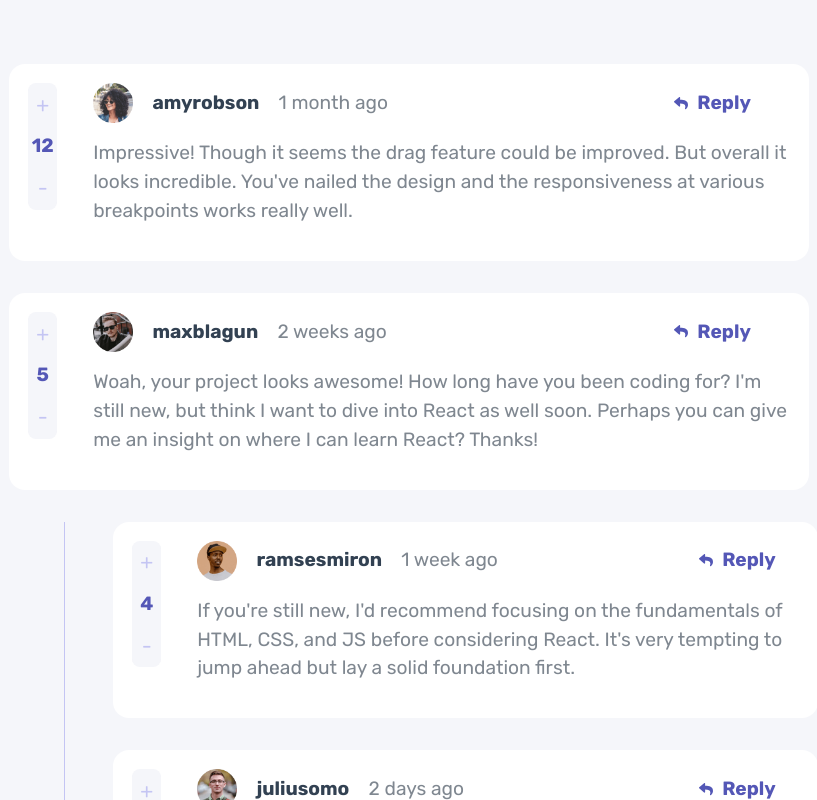
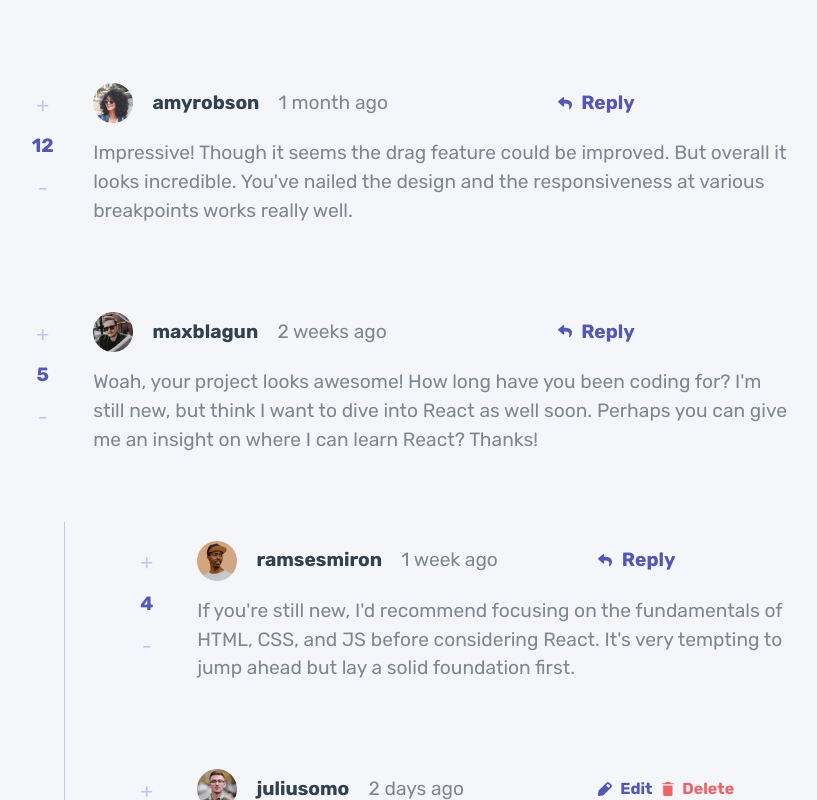
Before and after one commit to JuanSebastianGB/interactive-comments, a React (Vite) app: page / in a window 1280 px wide. Shown: the top 800 px of the page, without its empty margins (231-1048 px from the left). Built offline with nearby package versions, Linux system fonts and the light colour scheme.

Commit message:
FEATURE: Implementing nested comments sections

```diff
--- a/src/App.tsx
+++ b/src/App.tsx
@@ -1,5 +1,6 @@
 import './App.css';
 import { AddComment, CommentsList } from './components';
+import { UserProvider } from './context';
 import data from './data.json';
 import { Container } from './styled-components';
 
@@ -13,10 +14,12 @@
 
 function App() {
   return (
-    <Container data-testid="comments-section">
-      <CommentsList {...data} />
-      <AddComment data={data} />
-    </Container>
+    <UserProvider>
+      <Container data-testid="comments-section">
+        <CommentsList {...data} />
+        <AddComment data={data} />
+      </Container>
+    </UserProvider>
   );
 }
 
--- a/src/components/CommentSection/CommentSection.tsx
+++ b/src/components/CommentSection/CommentSection.tsx
@@ -1,7 +1,8 @@
 import React, { useState } from 'react';
 import styled from 'styled-components';
+import { useUserContext } from '../../context';
 import { Comment } from '../../models';
-import { Reply } from '../icons';
+import { CommentSectionButtons } from './CommentSectionButtons';
 export interface CommentSectionProps extends Comment {
   isReply?: boolean;
 }
@@ -31,6 +32,9 @@
     setActualScore((prev) => prev + 1);
   };
   const [actualScore, setActualScore] = useState(score ?? 0);
+  const { currentUser } = useUserContext();
+  const isDifferent = currentUser?.username !== user?.username;
+
   return (
     <>
       <CommentSectionStyle
@@ -54,12 +58,11 @@
           <span data-testid="comment-score">{actualScore}</span>
           <button onClick={handleDecrement}>-</button>
         </div>
-        <div className="reply">
-          <Reply />
-          <span>Reply</span>
-        </div>
+        <CommentSectionButtons
+          isDifferentUser={isDifferent}
+          isReply={Boolean(isReply)}
+        />
       </CommentSectionStyle>
-
       {replies?.length ? (
         <ContainerReply>
           {replies.map((reply) => (
@@ -79,7 +82,8 @@
   }
   display: grid;
   grid-template-columns: 65px repeat(6, 1fr);
-  background-color: var(--clr-white);
+
+  /* background-color: var(--clr-white); */
   border-radius: 1rem;
   padding: 1.2rem;
   font-size: 1.2rem;
@@ -134,17 +138,7 @@
       font-weight: 700;
     }
   }
-  .reply {
-    grid-column: 6 / 8;
-    grid-row: 3 / 4;
-    color: var(--clr-blue);
-    font-weight: 700;
-    display: flex;
-    align-items: center;
-    gap: 0.6rem;
-    cursor: pointer;
-    display: flex;
-  }
+
   .section {
     display: flex;
     align-items: center;
@@ -157,7 +151,7 @@
 
   @media (min-width: 750px) {
     .header {
-      grid-column: 2 / 7;
+      grid-column: 2 / 6;
       grid-row: 1 / 2;
     }
     .content {
@@ -165,7 +159,7 @@
       grid-row: 2 / 3;
     }
     .reply {
-      grid-column: 7 / 8;
+      grid-column: 6 / 8;
       grid-row: 1/ 2;
     }
     .control {
--- /dev/null
+++ b/src/components/CommentSection/CommentSectionButtons/CommentSectionButtons.tsx
@@ -0,0 +1,87 @@
+import React from 'react';
+import styled from 'styled-components';
+import { Reply } from '../../icons';
+import Delete from '../../icons/Delete';
+import Edit from '../../icons/Edit';
+export interface CommentSectionButtonsProps {
+  isReply?: boolean;
+  isDifferentUser?: boolean;
+}
+
+const CommentSectionButtons: React.FC<CommentSectionButtonsProps> = ({
+  isReply,
+  isDifferentUser,
+}) => {
+  if (!isReply || (isDifferentUser && isReply))
+    return (
+      <>
+        <Reply />
+        <span role="button">Reply </span>
+      </>
+    );
+  if (!isDifferentUser && isReply)
+    return (
+      <>
+        <div role="button" className="btn btn-edit">
+          <Edit />
+          <span>Edit</span>
+        </div>
+        <div role="button" className="btn btn-delete">
+          <Delete />
+          <span>Delete</span>
+        </div>
+      </>
+    );
+  return <></>;
+};
+
+const commentSectionButtonsWithStyle = (Component: {
+  Component: React.FC<CommentSectionButtonsProps>;
+}) => {
+  // @ts-ignore
+  const WrappedComponent = (props) => {
+    return (
+      <CommentSectionButtonsStyle className="reply">
+        {/* @ts-ignore */}
+        <Component {...props} />
+      </CommentSectionButtonsStyle>
+    );
+  };
+  return WrappedComponent;
+};
+
+export const CommentSectionButtonsStyle = styled.div`
+  grid-column: 3/ 8;
+  grid-row: 3 / 4;
+  color: var(--clr-blue);
+  font-weight: 700;
+  display: flex;
+  align-items: center;
+  gap: 0.6rem;
+  cursor: pointer;
+  gap: 1 rem;
+
+  .container-buttons {
+    display: flex;
+    gap: 3rem;
+  }
+  svg {
+    overflow: visible;
+  }
+  .btn {
+    display: flex;
+    justify-content: space-between;
+    align-items: center;
+    gap: 0.5rem;
+    font-size: 1rem;
+  }
+
+  .btn-edit {
+    color: var(--clr-blue);
+  }
+  .btn-delete {
+    color: var(--clr-red);
+  }
+`;
+// @ts-ignore
+export default commentSectionButtonsWithStyle(CommentSectionButtons);
--- /dev/null
+++ b/src/components/CommentSection/CommentSectionButtons/index.ts
@@ -0,0 +1 @@
+export { default as CommentSectionButtons } from './CommentSectionButtons';
--- /dev/null
+++ b/src/components/icons/Delete.tsx
@@ -0,0 +1,11 @@
+const Delete = () => {
+  return (
+    <svg width="12" height="14" xmlns="http://www.w3.org/2000/svg">
+      <path
+        d="M1.167 12.448c0 .854.7 1.552 1.555 1.552h6.222c.856 0 1.556-.698 1.556-1.552V3.5H1.167v8.948Zm10.5-11.281H8.75L7.773 0h-3.88l-.976 1.167H0v1.166h11.667V1.167Z"
+        fill="#ED6368"
+      />
+    </svg>
+  );
+};
+export default Delete;
--- /dev/null
+++ b/src/components/icons/Edit.tsx
@@ -0,0 +1,11 @@
+const Edit = () => {
+  return (
+    <svg width="14" height="14" xmlns="http://www.w3.org/2000/svg">
+      <path
+        d="M13.479 2.872 11.08.474a1.75 1.75 0 0 0-2.327-.06L.879 8.287a1.75 1.75 0 0 0-.5 1.06l-.375 3.648a.875.875 0 0 0 .875.954h.078l3.65-.333c.399-.04.773-.216 1.058-.499l7.875-7.875a1.68 1.68 0 0 0-.061-2.371Zm-2.975 2.923L8.159 3.449 9.865 1.7l2.389 2.39-1.75 1.706Z"
+        fill="#5357B6"
+      />
+    </svg>
+  );
+};
+export default Edit;
--- /dev/null
+++ b/src/context/UserContext.tsx
@@ -0,0 +1,31 @@
+import { createContext, useContext, useState } from 'react';
+import { apiResponse } from '../components/mocks';
+import { CurrentUser } from '../models';
+
+interface ContextInterface {
+  currentUser: CurrentUser;
+}
+export const UserContext = createContext<ContextInterface>(
+  {} as ContextInterface
+);
+
+interface Props {
+  children: React.ReactNode;
+}
+
+export const UserProvider: React.FC<Props> = ({ children }) => {
+  const [currentUser, setCurrentUser] = useState(apiResponse.currentUser);
+  return (
+    <UserContext.Provider value={{ currentUser }}>
+      {children}
+    </UserContext.Provider>
+  );
+};
+
+export const useUserContext = () => {
+  const context = useContext(UserContext);
+  if (!context) {
+    throw new Error('useUserContext must be used within a UserProvider');
+  }
+  return context;
+};
--- /dev/null
+++ b/src/context/index.ts
@@ -0,0 +1 @@
+export * from './UserContext';
--- a/src/index.css
+++ b/src/index.css
@@ -66,3 +66,8 @@
 body {
   background-color: var(--clr-more-light);
 }
+
+textarea {
+  font-family: inherit;
+  font-size: inherit;
+}
```
Also changed, not shown: 2 other files (tests, documents, lock files or other folders).
